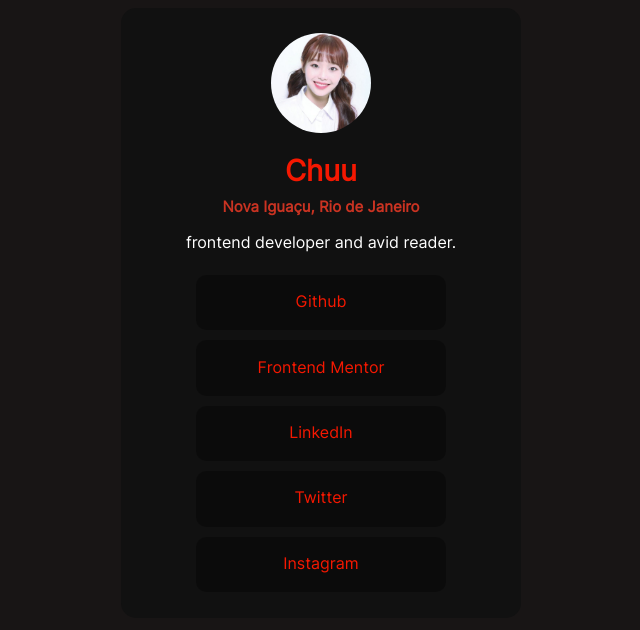
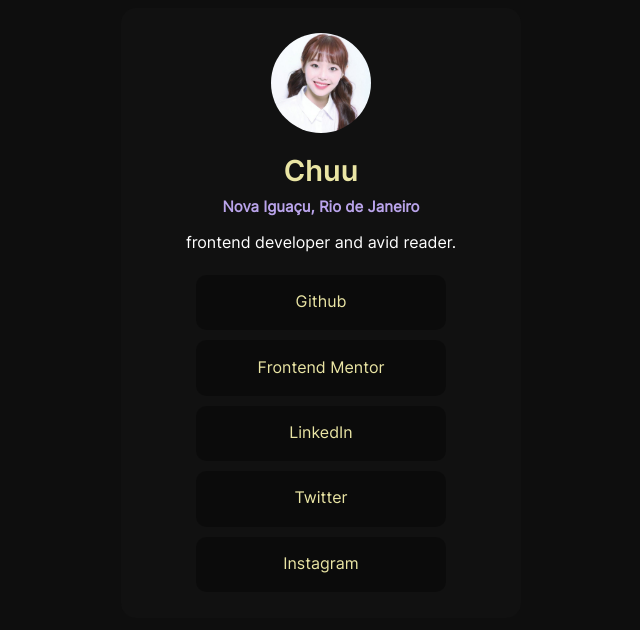
Before and after one commit to gabisoftware/social-links, a plain HTML site: page index.html in a window 1280 px wide. Shown: the whole page, without its empty margins (319-959 px from the left). Drawn offline with Linux system fonts and the light colour scheme.

Commit message:
terc commit

```diff
--- a/style.css
+++ b/style.css
@@ -7,8 +7,15 @@
     font-style: normal;
 }
 
+@font-face {
+    font-family: Inter-Semibold;
+    src: url(fonts/Inter-SemiBold.ttf) format('truetype');
+    font-weight: normal;
+    font-style: normal;
+}
+
 body {
-    background-color: rgb(24, 21, 21);
+    background-color: rgb(14, 14, 14);
     font: normal normal 1em "Inter-Regular", sans-serif;
     color: white;
     overflow: hidden; /*remove a barra de rolagem */
@@ -34,16 +41,18 @@ main {
     height: 610px;
     margin: auto;
     border-radius: 15px;
+    /* tamanho da sombra para X, Y, ESPALHAMENTO e COR */
 }
 
 .nome {
-    color: #F51801;
+    font-family: 'Inter-Semibold', sans-serif;
+    color: #EAE5A4;
     font-size: 29px;
     text-align: center;
 }
 
 .subtitulo {
-    color: #CA3322;
+    color: #BAA4EB;
     text-align: center;
     font-size: 15px;
     margin-top: -10px;
@@ -111,11 +120,11 @@ p {
 
 a {
     text-decoration: none;
-    color: #F51801;
+    color: #EAE5A4;
 }
 
 a:hover {
-    color: #CA3322;
+    color: #ABA991;
 }
 
 @media screen and (max-width: 768px) {
```
